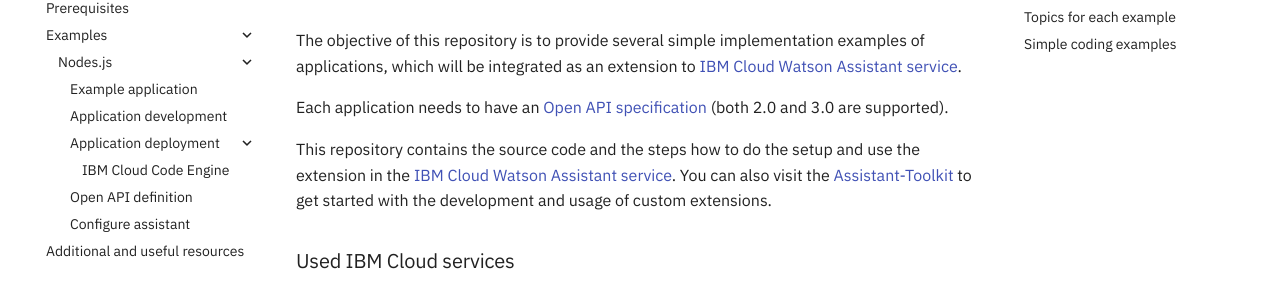
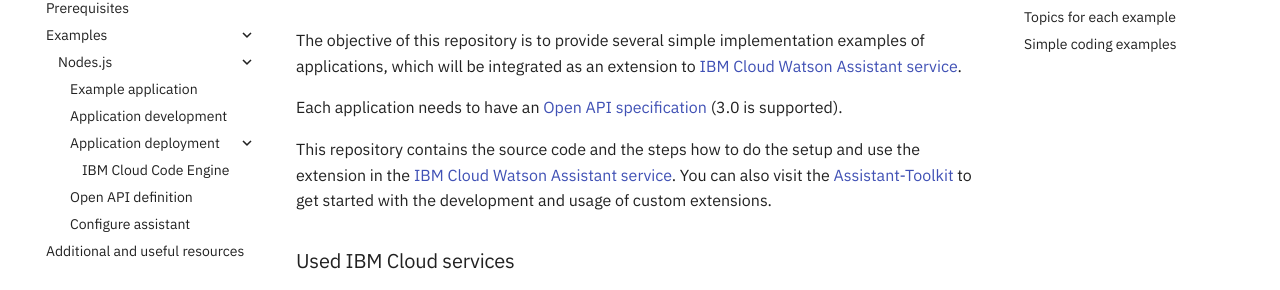
Before and after one commit to thomassuedbroecker/extension-apis, an MkDocs documentation site: the page built from documentation/README.md, in a window 1280 px wide and 900 px high. Shown: the part 193-483 px from the top of the window. Built offline with MkDocs 1.6.1 and Material for MkDocs 9.7.7, drawn with Linux system fonts in a browser that asks for light colours; comment, search, counter and statistics services are not loaded.

Commit message:
change the support of Open API version

```diff
--- a/documentation/README.md
+++ b/documentation/README.md
@@ -2,7 +2,7 @@
 
 The objective of this repository is to provide several simple implementation examples of applications, which will be integrated as an extension to [IBM Cloud Watson Assistant service](https://cloud.ibm.com/catalog/services/watson-assistant#about).
 
-Each application needs to have an [Open API specification](https://github.com/OAI/OpenAPI-Specification) (both 2.0 and 3.0 are supported).
+Each application needs to have an [Open API specification](https://github.com/OAI/OpenAPI-Specification) (3.0 is supported).
 
 This repository contains the source code and the steps how to do the setup and use the extension in the [IBM Cloud Watson Assistant service](https://cloud.ibm.com/catalog/services/watson-assistant#about). You can also visit the [Assistant-Toolkit](https://github.com/watson-developer-cloud/assistant-toolkit/tree/master/integrations/extensions#getting-started) to get started with the development and usage of custom extensions.
 
```
